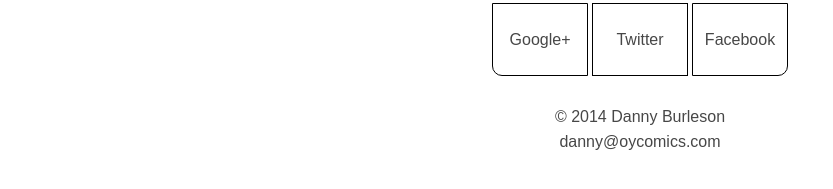
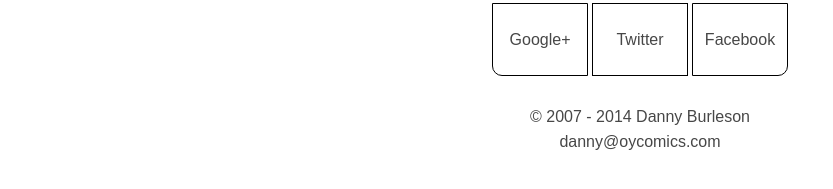
Before and after one commit to oycomics/oycomics.github.io, a Jekyll site: the page built from index.html, in a window 1280 px wide. Shown: the part 399-588 px from the top of the page, without its empty margins (0-833 px from the left). Built offline with Jekyll 4.4.1, drawn with Linux system fonts in a browser that asks for light colours; Markdown is read by kramdown in place of the engine named in the settings; the list of posts is cut into pages by our own code.

Commit message:
Update footer.html

```diff
--- a/_includes/footer.html
+++ b/_includes/footer.html
@@ -1,3 +1,3 @@
 <div class="footer">
-	<a href="mailto:danny@oycomics.com" class="copyright">&copy; {{ site.time | date: "%Y" }} Danny Burleson<br>danny@oycomics.com</a>
+	<a href="mailto:danny@oycomics.com" class="copyright">&copy; 2007 - {{ site.time | date: "%Y" }} Danny Burleson<br>danny@oycomics.com</a>
 </div>
```
